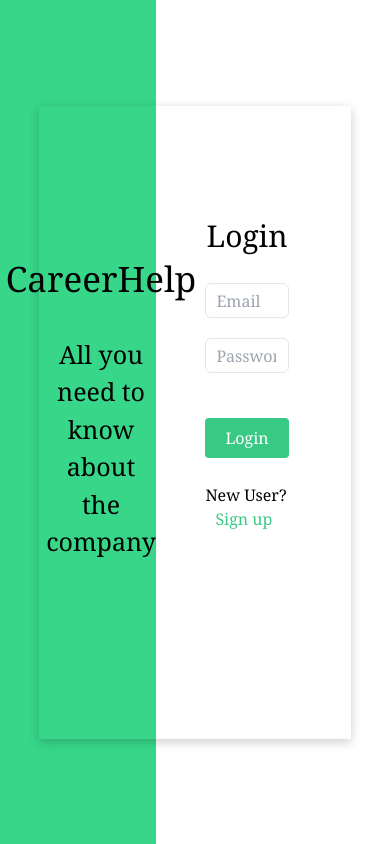
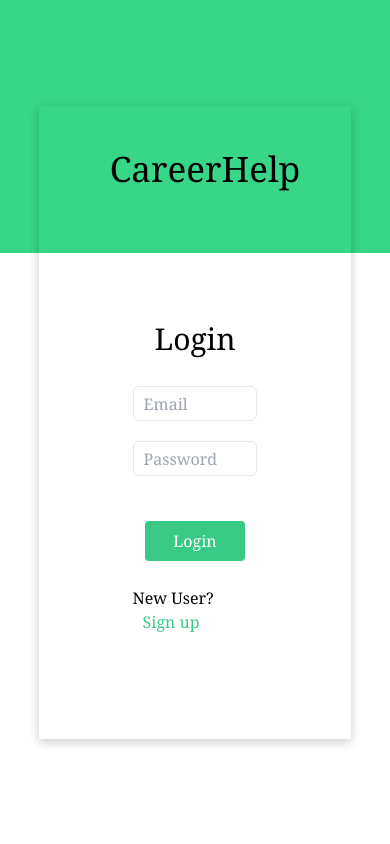
Before and after one commit to vandan2410/careerhelp, a React (Create React App) app: page /home in a window 390 px wide. Built offline with nearby package versions, Linux system fonts and the light colour scheme; a web font is replaced by a local one.

Commit message:
Responsive

```diff
--- a/src/Components/Login.js
+++ b/src/Components/Login.js
@@ -9,7 +9,7 @@ function Login(){
       setIsNewUser(!isNewUser);
 
 }
-    return (isNewUser ? <div className="form h-full w-full flex flex-col justify-center items-center pb-[100px] font-serif">
+    return (isNewUser ? <div className="form h-full w-full flex flex-col justify-center items-center md:pb-[100px] pb-[70px] font-serif">
     <p className="mb-[25px] text-[30px]" >Login</p>
   <form className="w-[40%] flex justify-center  flex-col" >
 
@@ -22,7 +22,7 @@ function Login(){
     <div className="w-full flex justify-center mt-[25px]">
       <button className="bg-[#38ca84] h-[40px] w-[100px] rounded text-white" type="button">Login</button>
     </div>
-    <div className="w-full flex justify-center mt-[25px]" >
+    <div className="w-full flex justify-center items-center mt-[25px]" >
     <p>New User?<button className='text-[#38ca84] ml-[10px]' onClick={handleClick}>Sign up</button></p>
     </div>
 
--- a/src/Components/Signin.js
+++ b/src/Components/Signin.js
@@ -1,7 +1,7 @@
 function Signin({change}){
     return(
         <div className="form h-full w-full flex flex-col justify-center items-center pb-[70px] font-serif">
-          <p className="mb-[25px] text-[30px]" >Sign up</p>
+          <p className="md:mb-[25px] text-[30px]" >Sign up</p>
         <form className="w-[40%] flex justify-center  flex-col" >
 
 
--- a/src/index.css
+++ b/src/index.css
@@ -17,3 +17,11 @@ code {
 .wraps{
   background-image: linear-gradient(to right, #37d689 0%, #37d689 40%, white 40%, white 100%);
 }
+@media (max-width: 768px) {
+  /* Add your styles here */
+
+
+  .wraps {
+    background-image: linear-gradient(to bottom, #37d689 0%, #37d689 30%, white 30%, white 100%);
+  }
+}
--- a/src/pages/Landing.js
+++ b/src/pages/Landing.js
@@ -8,12 +8,12 @@ function Landing()
         <div className="main flex font-serif">
 
             <div className=" wraps h-[100vh] w-full flex justify-center items-center " >
-                <div className=' popup bg-tranparent shadow-[0_3px_10px_rgb(0,0,0,0.2)] h-3/4 w-4/5  grid grid-cols-12 '>
-                    <div className=' flex flex-col justify-center items-center text-center mb-[30px] col-span-4 ml-[20px]'>
-                        <p className="text-[35px] mb-[30px]">CareerHelp</p>
-                        <p className="text-[25px]">All you need to know about the company</p>
+                <div className=' popup bg-tranparent shadow-[0_3px_10px_rgb(0,0,0,0.2)] h-3/4 w-4/5  md:grid md:grid-cols-12 '>
+                    <div className=' flex flex-col justify-center items-center text-center md:pb-[50px] col-span-4 pl-[20px] h-[20%] md:h-full'>
+                        <p className="text-[35px] md:mb-[30px]">CareerHelp</p>
+                        <p className="text-[25px] md:block hidden">All you need to know about the company</p>
                     </div>
-                    <div className='col-span-8 flex justify-center items-center w-full h-full' >
+                    <div className='col-span-8 flex justify-center items-center w-full md:h-full h-[80%] pt-[50px]' >
                     < Login />
 
                     </div>
```
